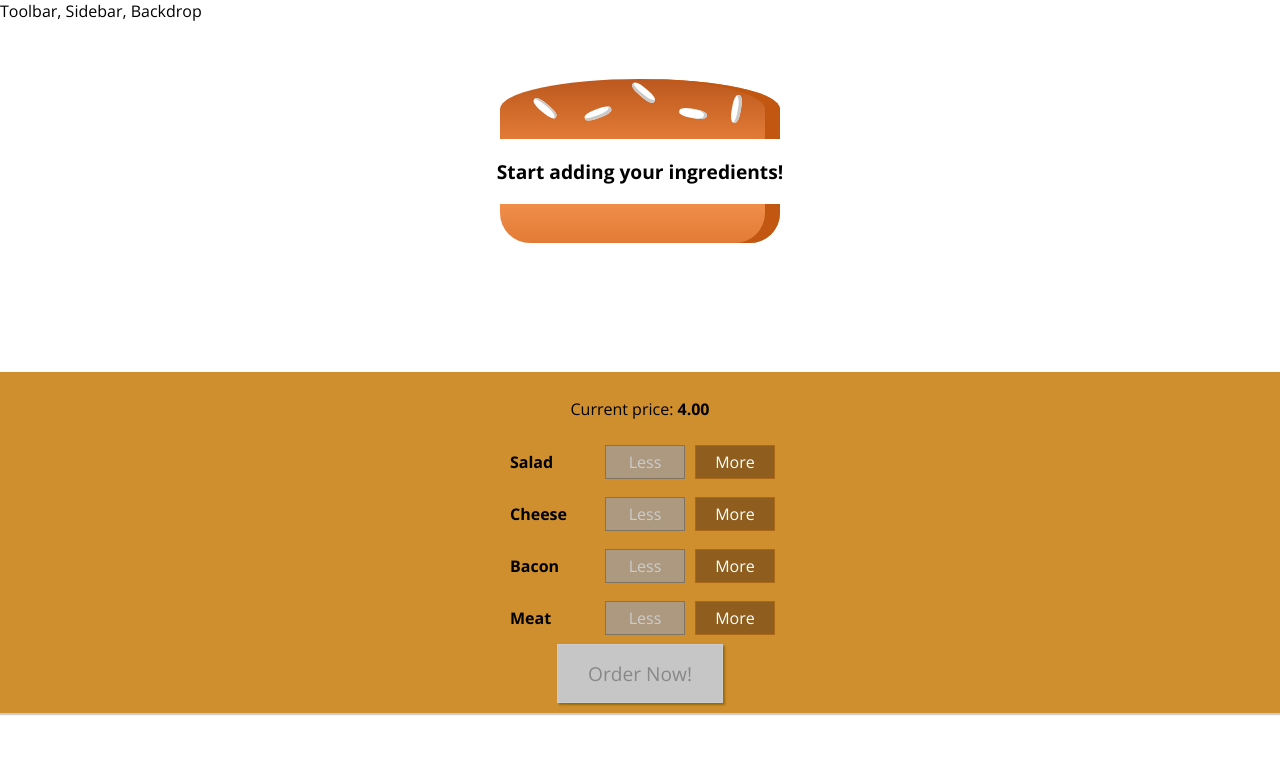
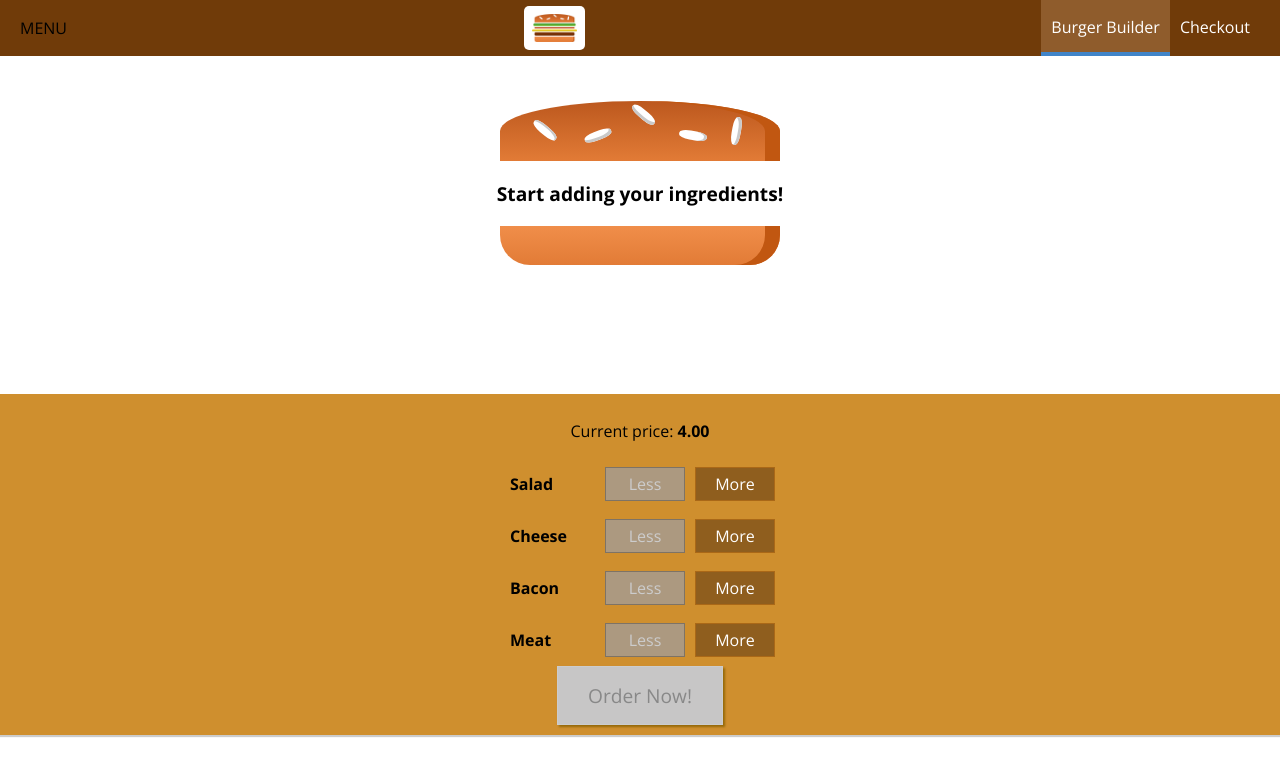
Before and after one commit to juliatan/burger-builder, a React (Create React App) app: page / in a window 1280 px wide. Shown: the top 776 px of the page. Built offline with nearby package versions, Linux system fonts and the light colour scheme.

Commit message:
Added Toolbar and some navigation items

```diff
--- a/src/components/Layout/Layout.js
+++ b/src/components/Layout/Layout.js
@@ -1,9 +1,11 @@
 import React from 'react';
 import Aux from '../../hoc/Aux/Aux';
 import classes from './Layout.module.css';
+import Toolbar from '../Navigation/Toolbar/Toolbar';
 
 const layout = (props) => (
   <Aux>
+    <Toolbar />
     <div>Toolbar, Sidebar, Backdrop</div>
     <main className={classes.Content}>{props.children}</main>
   </Aux>
--- a/src/components/Layout/Layout.module.css
+++ b/src/components/Layout/Layout.module.css
@@ -1,3 +1,3 @@
 .Content {
-  margin-top: 50px;
+  margin-top: 72px;
 }
--- /dev/null
+++ b/src/components/Logo/Logo.js
@@ -0,0 +1,12 @@
+import React from 'react';
+// need to import because we use Webpack to compile the production directory
+import burgerLogo from '../../assets/images/burger-logo.png';
+import classes from './Logo.module.css';
+
+const logo = () => (
+  <div className={classes.Logo}>
+    <img src={burgerLogo} alt="My Burger Builder" />
+  </div>
+);
+
+export default logo;
--- /dev/null
+++ b/src/components/Logo/Logo.module.css
@@ -0,0 +1,11 @@
+.Logo {
+  background-color: white;
+  padding: 8px;
+  height: 80%;
+  box-sizing: border-box;
+  border-radius: 5px;
+}
+
+.Logo img {
+  height: 100%;
+}
--- /dev/null
+++ b/src/components/Navigation/NavigationItems/NavigationItem/NavigationItem.js
@@ -0,0 +1,12 @@
+import React from 'react';
+import classes from './NavigationItem.module.css';
+
+const navigationItem = (props) => (
+  <li className={classes.NavigationItem}>
+    <a href={props.link} className={props.active ? classes.active : null}>
+      {props.children}
+    </a>
+  </li>
+);
+
+export default navigationItem;
--- /dev/null
+++ b/src/components/Navigation/NavigationItems/NavigationItem/NavigationItem.module.css
@@ -0,0 +1,25 @@
+.NavigationItem {
+  margin: 0;
+  box-sizing: border-box;
+  display: flex;
+  align-items: center;
+  height: 100%;
+}
+
+.NavigationItem a {
+  color: white;
+  text-decoration: none;
+  padding: 16px 10px;
+  height: 100%;
+  border-bottom: 4px solid transparent;
+  display: block;
+  box-sizing: border-box;
+}
+
+.NavigationItem a:hover,
+.NavigationItem a:active,
+.NavigationItem a.active {
+  background-color: #8f5c2c;
+  border-bottom: 4px solid #4084c8;
+  color: white;
+}
--- /dev/null
+++ b/src/components/Navigation/NavigationItems/NavigationItems.js
@@ -0,0 +1,17 @@
+import React from 'react';
+import classes from './NavigationItems.module.css';
+import NavigationItem from './NavigationItem/NavigationItem';
+
+const navigationItems = () => (
+  <ol className={classes.NavigationItems}>
+    {/* active prop is boolean so don't need to explicitly set to true */}
+    <NavigationItem link="/" active>
+      Burger Builder
+    </NavigationItem>
+    <NavigationItem link="/">
+      Checkout
+    </NavigationItem>
+  </ol>
+);
+
+export default navigationItems;
--- /dev/null
+++ b/src/components/Navigation/NavigationItems/NavigationItems.module.css
@@ -0,0 +1,8 @@
+.NavigationItems {
+  margin: 0;
+  padding: 0;
+  list-style: none;
+  display: flex;
+  align-items: center;
+  height: 100%;
+}
--- /dev/null
+++ b/src/components/Navigation/Toolbar/Toolbar.js
@@ -0,0 +1,14 @@
+import React from 'react';
+import classes from './Toolbar.module.css';
+import Logo from '../../Logo/Logo';
+import NavigationItems from '../NavigationItems/NavigationItems';
+
+const toolbar = () => (
+  <header className={classes.Toolbar}>
+    <div>MENU</div>
+    <Logo />
+    <NavigationItems />
+  </header>
+);
+
+export default toolbar;
--- /dev/null
+++ b/src/components/Navigation/Toolbar/Toolbar.module.css
@@ -0,0 +1,18 @@
+.Toolbar {
+  height: 56px;
+  width: 100%;
+  position: fixed;
+  top: 0;
+  left: 0;
+  background-color: #703b09;
+  display: flex;
+  justify-content: space-between;
+  align-items: center;
+  padding: 0 20px;
+  box-sizing: border-box;
+  z-index: 90;
+}
+
+.Toolbar nav {
+  height: 100%;
+}
```
Also changed, not shown: src/assets/images/burger-logo.png (added).
